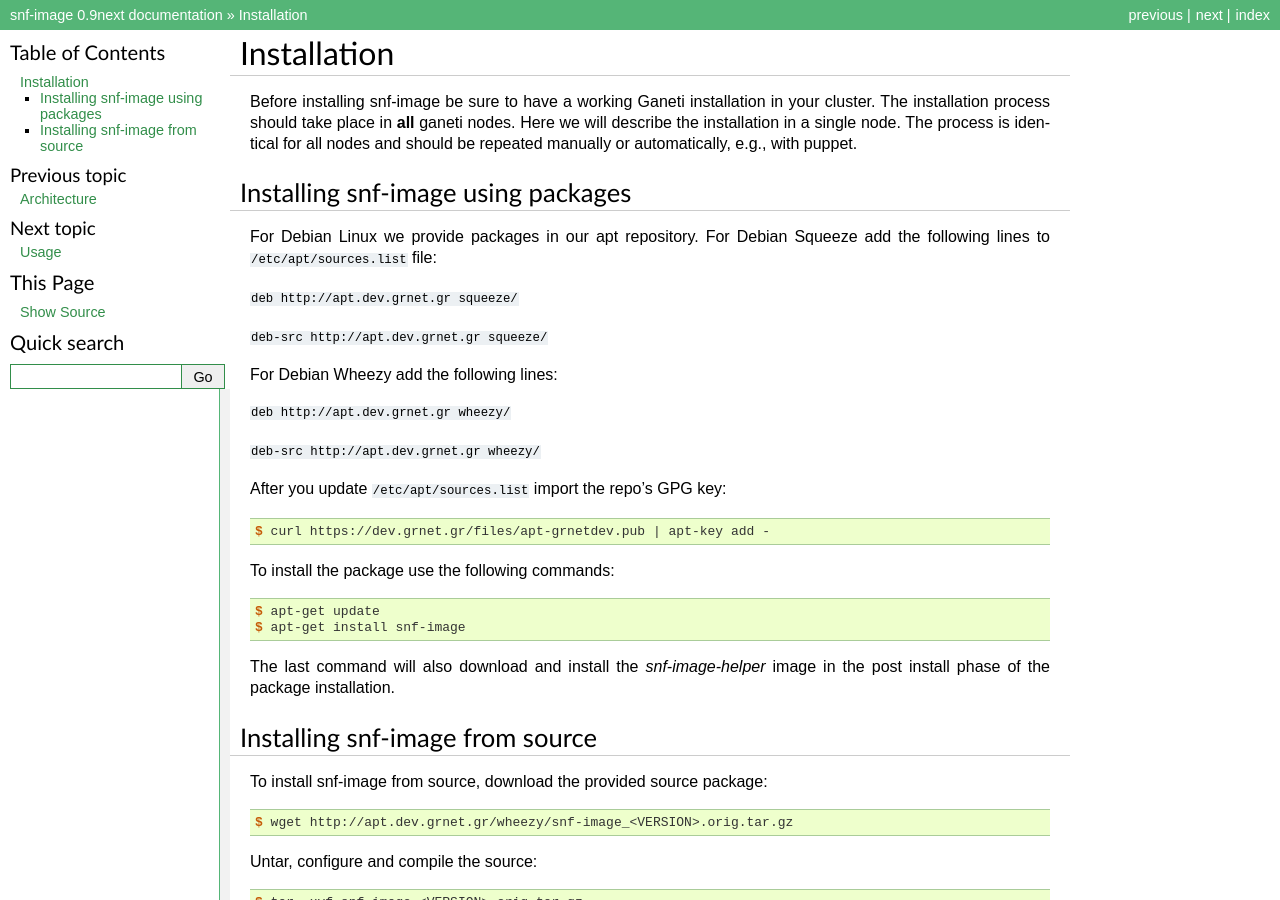
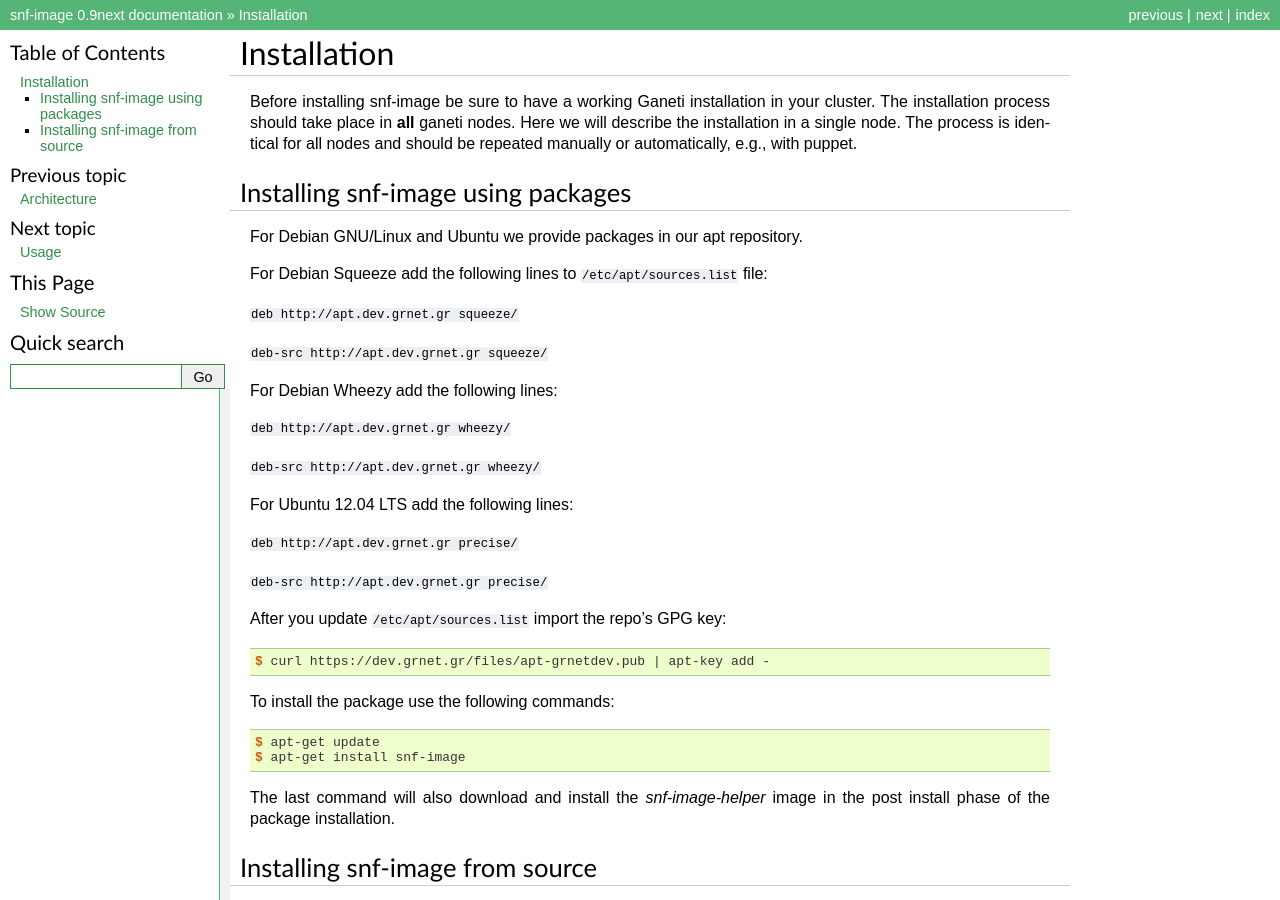
Before and after one commit to grnet/snf-image, a Sphinx documentation site: the page built from docs/installation.rst, in a window 1280 px wide and 900 px high. Built offline with Sphinx 7.4.7, drawn with Linux system fonts in a browser that asks for light colours.

Commit message:
Add ubuntu installation instructions for snf-image

```diff
--- a/docs/installation.rst
+++ b/docs/installation.rst
@@ -10,8 +10,9 @@
 Installing snf-image using packages
 ^^^^^^^^^^^^^^^^^^^^^^^^^^^^^^^^^^^
 
-For Debian Linux we provide packages in our apt repository. For Debian Squeeze
-add the following lines to ``/etc/apt/sources.list`` file:
+For Debian GNU/Linux and Ubuntu we provide packages in our apt repository.
+
+For Debian Squeeze add the following lines to ``/etc/apt/sources.list`` file:
 
 ``deb http://apt.dev.grnet.gr squeeze/``
 
@@ -22,6 +23,12 @@
 ``deb http://apt.dev.grnet.gr wheezy/``
 
 ``deb-src http://apt.dev.grnet.gr wheezy/``
+
+For Ubuntu 12.04 LTS add the following lines:
+
+``deb http://apt.dev.grnet.gr precise/``
+
+``deb-src http://apt.dev.grnet.gr precise/``
 
 After you update ``/etc/apt/sources.list`` import the repo's GPG key:
 
```
